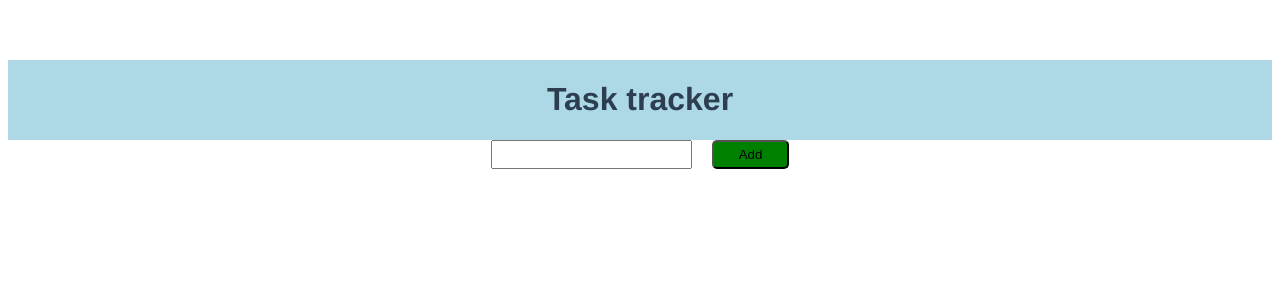
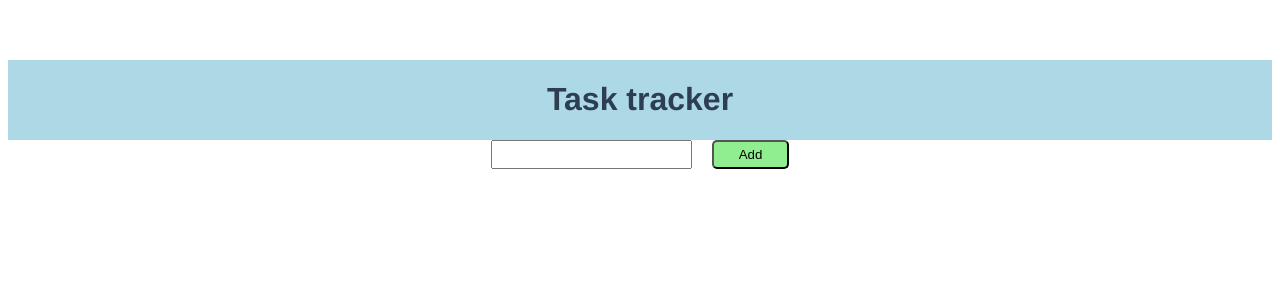
Before and after one commit to eduardomecchia/todos, a Vue app: page / in a window 1280 px wide. Shown: the top 300 px of the page. Built offline with nearby package versions, Linux system fonts and the light colour scheme.

Commit message:
Add tasks array to App data

```diff
--- a/src/App.vue
+++ b/src/App.vue
@@ -12,10 +12,23 @@ import Button from "./components/Button";
 
 export default {
   name: 'App',
+
   components: {
     Header,
     AddTask,
     Button
+  },
+
+  data() {
+      return {
+          tasks: []
+      }
+  },
+
+  created() {
+      this.tasks = [
+
+      ];
   }
 }
 </script>
--- a/src/components/AddTask.vue
+++ b/src/components/AddTask.vue
@@ -1,7 +1,7 @@
 <template>
     <div>
         <input type="text" name="task" id="task">
-        <Button text="Add" color="green"></Button>
+        <Button text="Add" color="lightgreen"></Button>
     </div>
 </template>
 
@@ -10,6 +10,7 @@ import Button from "./Button"
 
 export default {
     name: "AddTask",
+
     components: {
         Button
     }
--- a/src/components/Button.vue
+++ b/src/components/Button.vue
@@ -1,13 +1,20 @@
 <template>
-    <button :style="{ background: color }">{{ text }}</button>
+    <button @click="addTask()" :style="{ background: color }">{{ text }}</button>
 </template>
 
 <script>
 export default {
     name: "Button",
+
     props: {
         text: String,
         color: String
+    },
+
+    methods: {
+        addTask() {
+            console.log("Click");
+        }
     }
 }
 </script>
--- a/src/components/Header.vue
+++ b/src/components/Header.vue
@@ -7,6 +7,7 @@
 <script>
 export default {
     name: "Header",
+
     props: {
         title: String
     }
```
